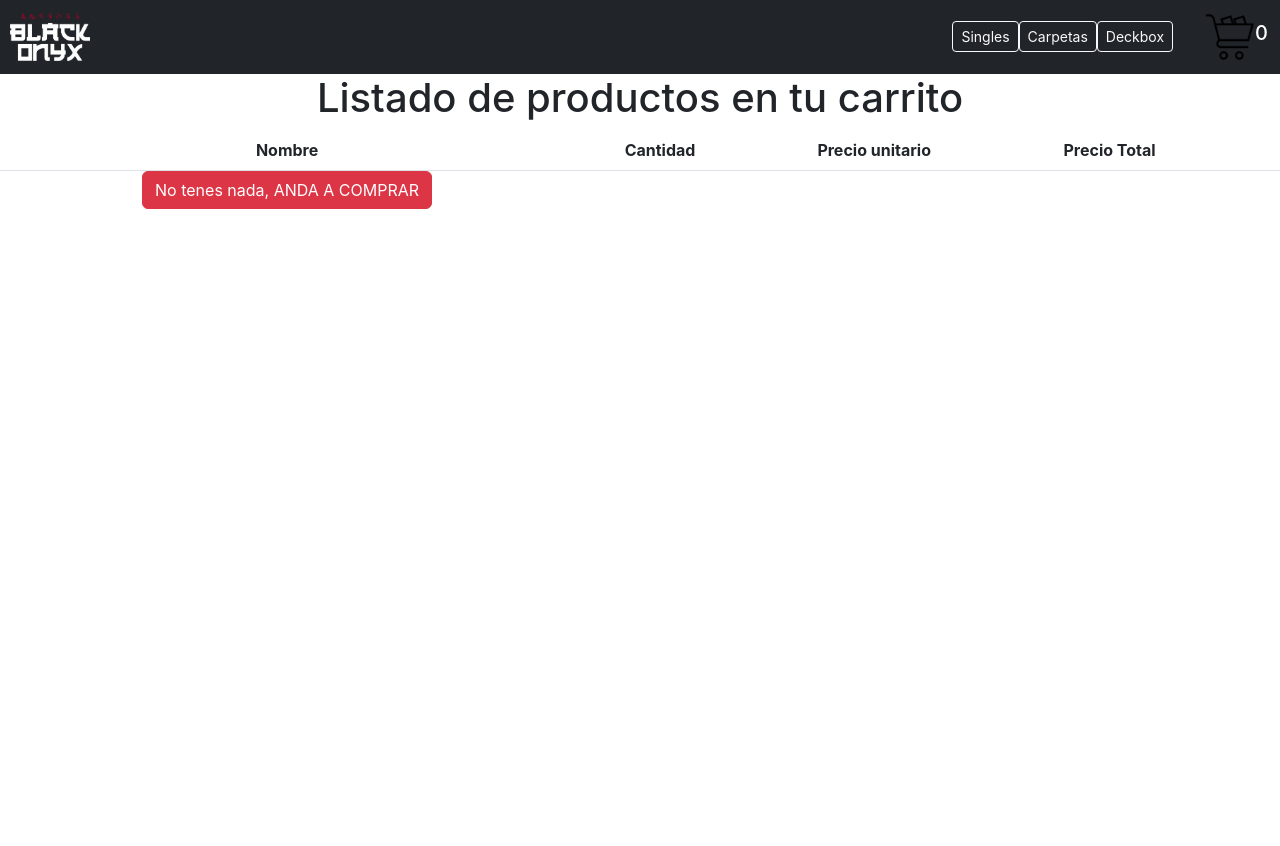
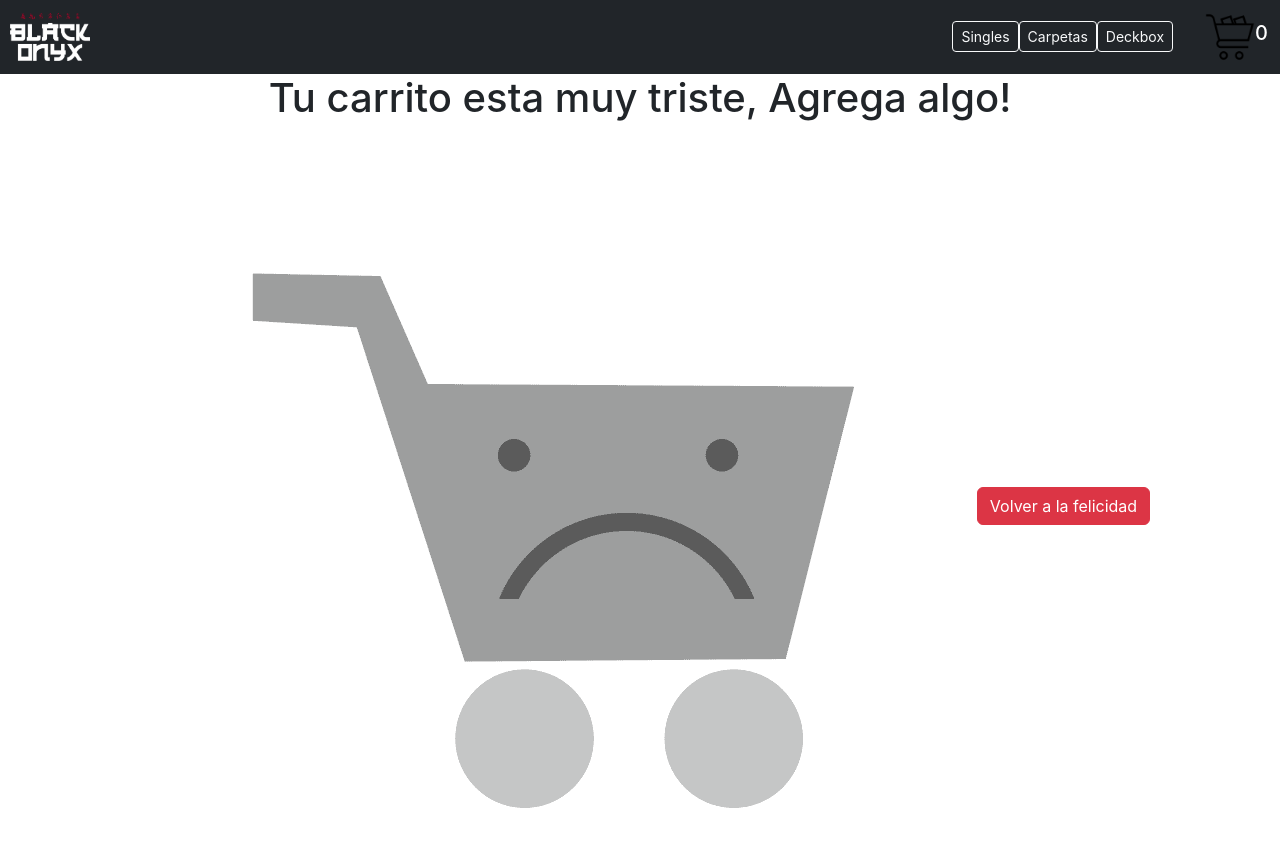
Before and after one commit to minikastek/desafio1coder, a React (Create React App) app: page /cart in a window 1280 px wide. Shown: the top 846 px of the page. Before the commit the page ends 800 px from the top, so only its background shows below. Built offline with nearby package versions, Linux system fonts and the light colour scheme.

Commit message:
Cart Empty fix
Agrego detalles estéticos al carrito de compras

```diff
--- a/src/components/Cart/CartContainer.js
+++ b/src/components/Cart/CartContainer.js
@@ -2,6 +2,8 @@ import React, { useContext, useEffect } from 'react'
 import './Cart.css'
 import { Table } from "react-bootstrap";
 import CartContext from '../CartContext/CartContext'
+import { Link } from 'react-router-dom';
+import carritoVacio from '../../Assets/carritoVacio.png'
 
 export const CartContainer = () => {
 
@@ -12,13 +14,11 @@ export const CartContainer = () => {
     accu = quantity * price;
     return accu
   }
-
   const total = (cart) => {
     let accuTotal = 0;
     cart.map((prod) => {
       accuTotal += prod.quantity * prod.price
     })
-    console.log(accuTotal)
     return accuTotal
   }
 
@@ -26,10 +26,11 @@ export const CartContainer = () => {
     <div>
 
       <div>
-        <h1>Listado de productos en tu carrito</h1>
+        <h1>{cart.length === 0 ? 'Tu carrito esta muy triste, Agrega algo!' :  'Listado de tus productos'}</h1>
       </div>
 
       <div>
+        {cart.length !== 0 &&
           <Table className="table">
             <thead className="thead-dark">
               <tr>
@@ -53,22 +54,28 @@ export const CartContainer = () => {
                 </tr>
               ))}
 
-            {cart.length !== 0 &&
               <tr>
                 <td>Suma total</td>
                 <td></td>
+                <td></td>
                 <td>$ {total(cart)}</td>
-                <td></td>
                 <td></td>
                 <td><button className='btn btn-danger' onClick={() => clearCart() } >Eliminar Todo</button></td>
               </tr>
+            </tbody>
+          </Table>
             }
 
             {
-              cart.length === 0 && <button className='btn btn-danger' >No tenes nada, ANDA A COMPRAR</button>
+              cart.length === 0 &&
+              <div>
+                <img src={carritoVacio}/>
+                <Link to='/'>
+                  <button className='btn btn-danger'>Volver a la felicidad</button>
+                </Link>
+              </div>
             }
-          </tbody>
-        </Table>
+
       </div>
     </div>
   )
--- a/src/components/CartContext/CartContext.js
+++ b/src/components/CartContext/CartContext.js
@@ -26,7 +26,7 @@ export const CartContextProvider = ({children}) => {
     }
   }
 
-  const clearCart = () => {
+const clearCart = () => {
     setCart([])
 }
 
```
Also changed, not shown: src/Assets/carritoVacio.png (added). Lines whose indentation alone changed are shown as unchanged.
